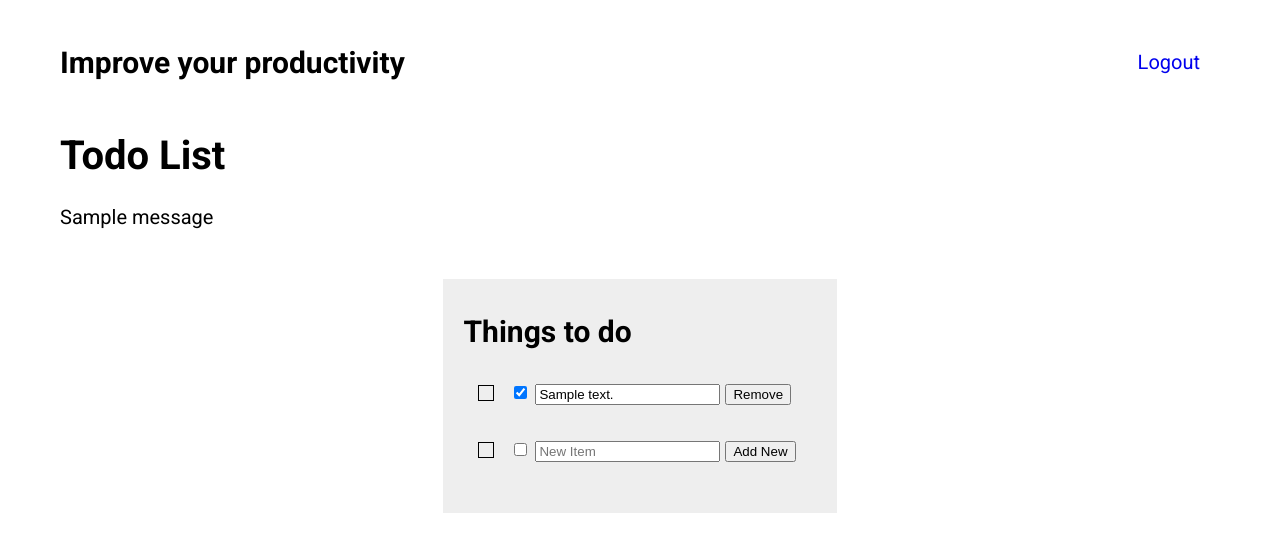
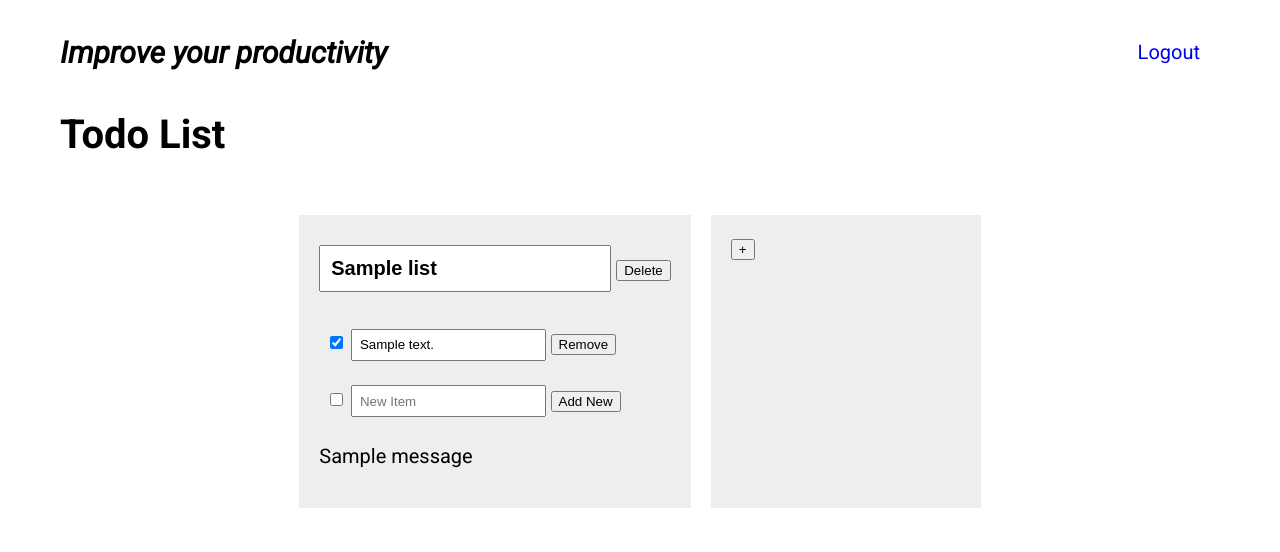
Before and after one commit to austinmalmberg/flask-tasklist, a Flask app: page / in a window 1280 px wide. Shown: the top 552 px of the page. Run offline with Flask 2, Linux system fonts and the light colour scheme; the visitor is signed in with stand-in values (Sample User, id 1); tables that the repository leaves empty hold one stand-in row (values such as "Sample post"); one stand-in notice (Sample message) is shown.

Commit message:
Users can now have multiple lists

```diff
--- a/routes/auth.py
+++ b/routes/auth.py
@@ -33,7 +33,7 @@ def register():
             db.session.commit()
             return redirect(url_for('auth.login'))
 
-        flash(error)
+        flash(error, 'auth')
 
     return render_template('auth/register.html')
 
@@ -59,7 +59,7 @@ def login():
             session['user_id'] = user.id
             return redirect(url_for('index'))
 
-        flash(error)
+        flash(error, 'auth')
 
     return render_template('auth/login.html')
 
--- a/routes/todolist.py
+++ b/routes/todolist.py
@@ -1,8 +1,8 @@
-from flask import Blueprint, render_template, g, request, redirect, url_for
+from flask import Blueprint, render_template, g, request, redirect, url_for, flash
 from werkzeug.exceptions import abort
 
 from routes.auth import login_required
-from database import db, User, Item
+from database import db, TodoList, Item
 
 bp = Blueprint('items', __name__)
 
@@ -10,56 +10,126 @@ bp = Blueprint('items', __name__)
 @bp.route('/')
 @login_required
 def index():
-
-    items = []
+    todolists = []
 
     if g.user:
-        items = Item.query.filter_by(user_id=g.user.id).all() or []
+        todolists = TodoList.query.filter_by(user_id=g.user.id).all() or []
 
-    return render_template('index.html', items=items)
+    return render_template('index.html', todolists=todolists)
 
 
-@bp.route('/additem', methods=('POST',))
+@bp.route('/create', methods=('POST',))
 @login_required
-def add_item():
+def create():
+    todolist = TodoList(
+        user_id=g.user.id
+    )
 
-    desc = request.form.get('description')
-
-    if not desc:
-        abort(400)
-
-    completed = True if request.form.get('completed') else False
-
-    item = Item(
-        user_id=g.user.id,
-        description=desc,
-        completed=completed
-    )
-    db.session.add(item)
+    db.session.add(todolist)
     db.session.commit()
 
     return redirect(url_for('index'))
 
 
-@bp.route('/<int:id>/update', methods=('POST',))
+@bp.route('/<int:list_id>/update', methods=('POST',))
 @login_required
-def update(id):
+def update(list_id):
+    new_name = request.form.get(f'todo-{list_id}--title')
 
-    item = Item.query.filter_by(id=id).first()
+    if not new_name:
+        flash('A list title is required', f'list-{list_id}')
 
+    else:
+        todolist = TodoList.query.filter_by(id=list_id).first()
+
+        if todolist is None:
+            abort(404)
+
+        if g.user.id != todolist.user_id:
+            abort(403)
+
+        todolist.name = new_name
+
+        db.session.commit()
+
+    return redirect(url_for('index'))
+
+
+@bp.route('/<int:list_id>/delete', methods=('POST',))
+@login_required
+def delete(list_id):
+    todolist = TodoList.query.filter_by(id=list_id).first()
+
+    # make sure the list exists
+    if todolist is None:
+        abort(404)
+
+    # make sure it belongs to the logged in user
+    if g.user.id != todolist.user_id:
+        abort(403)
+
+    list_items = Item.query.filter_by(list_id=list_id).all()
+
+    for item in list_items:
+        db.session.delete(item)
+
+    db.session.delete(todolist)
+    db.session.commit()
+
+    return redirect(url_for('index'))
+
+
+@bp.route('/<int:list_id>/additem', methods=('POST',))
+@login_required
+def add_item(list_id):
+    desc = request.form.get('description')
+
+    if not desc:
+
+        flash('A description is required', f'list-{list_id}')
+
+    else:
+
+        completed = True if request.form.get('completed') else False
+
+        item = Item(
+            list_id=list_id,
+            description=desc,
+            completed=completed
+        )
+        db.session.add(item)
+        db.session.commit()
+
+    return redirect(url_for('index'))
+
+
+@bp.route('/<int:list_id>/<int:item_id>/update', methods=('POST',))
+@login_required
+def update_item(list_id, item_id):
+    todolist = TodoList.query.filter_by(id=list_id).first()
+
+    # make sure the item exists
+    if todolist is None:
+        abort(404)
+
+    # make sure the todolist belongs to the logged in user
+    if g.user.id != todolist.user_id:
+        abort(403)
+
+    item = Item.query.filter_by(id=item_id).first()
+
+    # make sure the item exists
     if item is None:
         abort(404)
 
-    if g.user.id != item.user_id:
-        abort(403)
-
-    desc = request.form.get(f'description-{id}')
+    desc = request.form.get(f'description-{item_id}')
 
     if desc:
         item.description = desc
 
-    completed = True if request.form.get(f'completed-{id}') else False
+    completed = True if request.form.get(f'completed-{item_id}') else False
 
+    # update completed only if the state changed (probably not needed)
     if completed is not item.completed:
         item.completed = completed
 
@@ -68,18 +138,21 @@ def update(id):
     return redirect(url_for('index'))
 
 
-@bp.route('/<int:id>/remove', methods=('POST',))
+@bp.route('/<int:list_id>/<int:item_id>/remove', methods=('POST',))
 @login_required
-def remove(id):
+def remove(list_id, item_id):
+    todolist = TodoList.query.filter_by(id=list_id).first()
 
-    user = User.query.filter_by(id=g.user.id).first()
-    item = Item.query.filter_by(id=id).first()
+    if not todolist:
+        abort(404)
+
+    if g.user.id != todolist.user_id:
+        abort(403)
+
+    item = Item.query.filter_by(id=item_id).first()
 
     if not item:
         abort(404)
-
-    if user.id != item.user_id:
-        abort(403)
 
     db.session.delete(item)
     db.session.commit()
--- a/static/scripts/index.js
+++ b/static/scripts/index.js
@@ -1,4 +1,29 @@
-function handleOnInput() {
+// set input box widths
+const inputs = document.getElementsByTagName('input[type="text"]');
+
+for (let input of inputs) {
+    dynamicWidth(input);
+}
+
+
+function dynamicWidth(target) {
+    const element = target || event.target;
+    element.style.width = 3 + (element.value.length * 1.2) + 'ch';
+    console.log(element, element.style.width)
+}
+
+
+function handleListOnInput() {
+    handleOnInput(setListUpdate, setListDelete);
+}
+
+
+function handleItemOnInput() {
+    handleOnInput(setItemUpdate, setItemRemove);
+}
+
+
+function handleOnInput(onChange, onUnchanged) {
     const frm = event.target.parentNode;
     // if the description or checkbox value is not equal to data-original-value then
     for (let e of frm.getElementsByTagName('input')) {
@@ -11,15 +36,42 @@ function handleOnInput() {
         const textChanged = e.type === 'text' && orig !== e.value;
 
         if (checkboxChanged || textChanged) {
-            setFormUpdate(frm);
+            onChange(frm);
             return;
         }
     }
 
-    setFormRemove(frm);
+    onUnchanged(frm);
 }
 
-function setFormUpdate(frm) {
+
+function setListUpdate(frm) {
+    const newAction = frm.action.replace('delete', 'update');
+
+    if (frm.action != newAction) {
+        frm.action = newAction;
+
+        // update button text
+        const submit = frm.querySelector('input[type=submit]');
+        submit.value = "Update";
+    }
+}
+
+
+function setListDelete(frm) {
+    const newAction = frm.action.replace('update', 'delete');
+
+    if (frm.action != newAction) {
+        frm.action = newAction;
+
+        // update button text
+        const submit = frm.querySelector('input[type=submit]');
+        submit.value = "Delete";
+    }
+}
+
+
+function setItemUpdate(frm) {
     const newAction = frm.action.replace('remove', 'update');
 
     if (frm.action != newAction) {
@@ -31,7 +83,8 @@ function setFormUpdate(frm) {
     }
 }
 
-function setFormRemove(frm) {
+
+function setItemRemove(frm) {
     const newAction = frm.action.replace('update', 'remove');
 
     if (frm.action != newAction) {
--- a/static/style.css
+++ b/static/style.css
@@ -15,6 +15,10 @@ body {
     padding: 1em;
 }
 
+input[type="text"], input[type="password"] {
+    padding: 0.5em;
+}
+
 .whisper {
     font-size: 0.8em;
     font-style: oblique;
@@ -30,7 +34,7 @@ nav {
     align-items: center;
 }
 
-nav h1 {
+nav .slogan {
     margin: 0.25em 0;
     font-style: oblique;
 }
@@ -74,7 +78,7 @@ nav a {
     background-color: #eee;
 }
 
-.todo-list {
+.todo--list {
     padding: 0;
 }
 
@@ -82,38 +86,20 @@ nav a {
     margin: 0.5em 0;
 }
 
-.todo-list li {
+.todo--list li {
     position: relative;
     list-style-type: none;
 
     margin: 0.5em 0;
 
-    padding-top: 0.5em;
-    padding-bottom: 0.5em;
-    padding-left: 2.3em;
-    padding-right: 1em;
+    padding: 0.3em;
 
     border: 1px solid #eee;
-}
-
-.todo-list li::before {
-    content: '';
-    position: absolute;
-    margin-left: -1.6em;
-    margin-top: 0.25em;
-    width: 0.8em;
-    height: 0.8em;
-
-    border: 1px solid black;
 }
 
 .checked {
     color: #999;
     text-decoration: line-through;
-}
-
-.checked::before {
-    background-color: #999;
 }
 
 
@@ -126,3 +112,8 @@ fieldset {
     padding: 0.5em 0;
     border: none;
 }
+
+.todo--title {
+    font-weight: bold;
+    font-size: 1em;
+}
--- a/templates/auth/login.html
+++ b/templates/auth/login.html
@@ -10,7 +10,7 @@
         <form method="post" action="/login">
             <fieldset>
                 <label for="email">Email</label>
-                <input name="email" id="email" required>
+                <input type="text" name="email" id="email" required>
             </fieldset>
             <fieldset>
                 <label for="password">Password</label>
@@ -20,6 +20,9 @@
                 <input type="submit" value="Login">
             </fieldset>
         </form>
+        {% for message in get_flashed_messages(category_filter=["auth"]) %}
+            <div class="flash">{{ message }}</div>
+        {% endfor %}
     </div>
 
     <div class="todo--container">
--- a/templates/auth/register.html
+++ b/templates/auth/register.html
@@ -10,7 +10,7 @@
         <form method="post">
             <fieldset>
                 <label for="email">Email</label>
-                <input name="email" id="email" required>
+                <input type="text" name="email" id="email" required>
             </fieldset>
             <fieldset>
                 <label for="password">Password</label>
@@ -20,6 +20,9 @@
                 <input type="submit" value="Register">
             </fieldset>
         </form>
+        {% for message in get_flashed_messages(category_filter=["auth"]) %}
+            <div class="flash">{{ message }}</div>
+        {% endfor %}
     </div>
 
     <div class="todo--container">
--- a/templates/index.html
+++ b/templates/index.html
@@ -8,27 +8,27 @@
 
 {% if g.user %}
 <div class="todo--container">
-	<div class="todo--card">
-		<h2 class="todo--title">Things to do</h2>
-		<ul id="todo-list" class="todo-list">
-			{% for item in items %}
-			<li>
-				<form method="post" action="/{{ item.id }}/remove">
-					<input id="completed-{{ item.id }}" name="completed-{{ item.id }}" type="checkbox" oninput="handleOnInput()" data-original-value="{{ 'checked' if item.completed else 'unchecked' }}" {{ "checked" if item.completed }}>
-					<input id="description-{{ item.id }}" name="description-{{ item.id }}" oninput="handleOnInput()" value="{{ item.description }}" data-original-value="{{ item.description }}">
-					<input id="submit-{{ item.id }}" class="btn-remove" type="submit" value="Remove">
+
+		{% for todolist in todolists %}
+			<div class="todo--card">
+				<form method="post" action="/{{ todolist.id }}/delete">
+					<input type="text" id="todo-{{ todolist.id }}--title" name="todo-{{ todolist.id }}--title" class="todo--title" oninput="handleListOnInput();dynamicWidth();" data-original-value="{{ todolist.name }}" value="{{ todolist.name }}">
+					<input type="submit" value="Delete">
 				</form>
-			</li>
-			{% endfor %}
-			<li>
-				<form method="post" action="/additem" onsubmit="preventDefault()">
-					<input id="completed" name="completed" type="checkbox">
-					<input id="description" name="description" placeholder="New Item">
-					<input class="btn-add" type="submit" value="Add New">
-				</form>
-			</li>
-		</ul>
-	</div>
+				<ul id="todo-{{ todolist.id }}" class="todo--list">
+					{% include 'listitems.html' %}
+				</ul>
+				{% for notification in get_flashed_messages(category_filter=["list-" ~ todolist.id]) %}
+					<p>{{ notification }}</p>
+				{% endfor %}
+			</div>
+		{% endfor %}
+
+		<div class="todo--card">
+			<form method="post" action="/create">
+				<input type="submit" value="+">
+			</form>
+		</div>
 </div>
 {% endif %}
 
--- a/templates/layout.html
+++ b/templates/layout.html
@@ -4,7 +4,7 @@
 <link href="https://fonts.googleapis.com/css2?family=Roboto:ital,wght@0,400;0,700;1,400&display=swap" rel="stylesheet">
 
 <nav>
-    <h2>Improve your productivity</h2>
+    <h2 class="slogan">Improve your productivity</h2>
     <ul class="nav-list">
     {% if g.user %}
         <li><a href="{{ url_for('auth.logout') }}">Logout</a>
@@ -19,9 +19,6 @@
     <header>
         {% block header %}{% endblock %}
     </header>
-    {% for message in get_flashed_messages() %}
-        <div class="flash">{{ message }}</div>
-    {% endfor %}
     {% block content %}{% endblock %}
 </main>
 
--- /dev/null
+++ b/templates/listitems.html
@@ -0,0 +1,18 @@
+{% for item in todolist.items %}
+<li>
+    <form method="post" action="/{{ todolist.id }}/{{ item.id }}/remove">
+        <input type="checkbox" id="completed-{{ item.id }}" name="completed-{{ item.id }}" oninput="handleItemOnInput()" data-original-value="{{ 'checked' if item.completed else 'unchecked' }}" {{ "checked" if item.completed }}>
+        <input type="text" id="description-{{ item.id }}" name="description-{{ item.id }}" oninput="handleItemOnInput()" value="{{ item.description }}" data-original-value="{{ item.description }}">
+        <input type="submit" class="btn-remove" value="Remove">
+    </form>
+</li>
+{% endfor %}
+
+{# empty list item element #}
+<li>
+    <form method="post" action="/{{ todolist.id }}/additem" onsubmit="preventDefault()">
+        <input type="checkbox" id="completed" name="completed">
+        <input type="text" id="description" name="description" placeholder="New Item">
+        <input type="submit" class="create--list" value="Add New">
+    </form>
+</li>
```
Also changed, not shown: database/__init__.py (+13 -2 lines).
